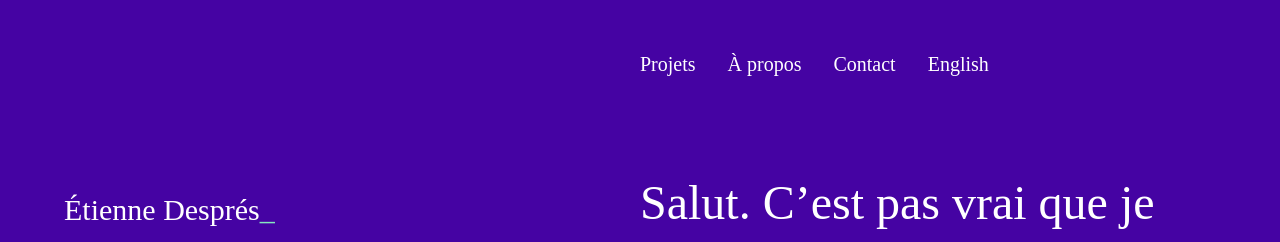
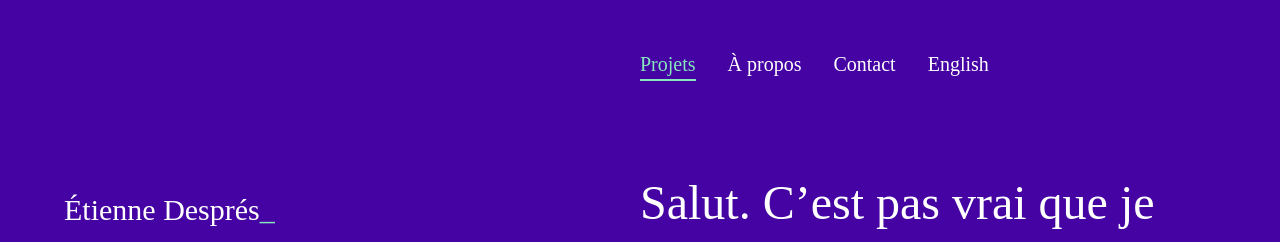
Before and after one commit to etienne/etienne, a Jekyll site: the page built from index.html, in a window 1280 px wide. Shown: the top 242 px of the page. Built offline with Jekyll 4.4.1, drawn with Linux system fonts in a browser that asks for light colours; some web fonts are replaced.

Commit message:
Ajoute la classe `current` à Projets sur l'accueil

```diff
--- a/_includes/menu/projects.html
+++ b/_includes/menu/projects.html
@@ -5,6 +5,6 @@
   {% assign url = "/en" %}
   {% assign name = "Projects" %}
 {% endif %}
-<a href="{{ url }}"{% if page.url contains "projects" or page.url contains "projets" %} class="current"{% endif %}>
+<a href="{{ url }}"{% if page.url contains "projects" or page.url contains "projets" or page.url == '/' %} class="current"{% endif %}>
   {{ name }}
 </a>
```
